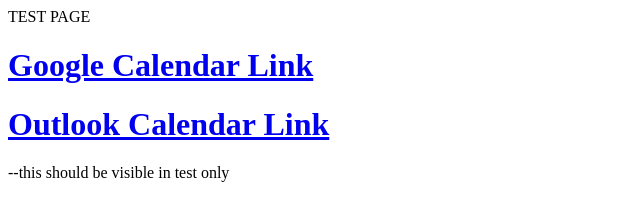
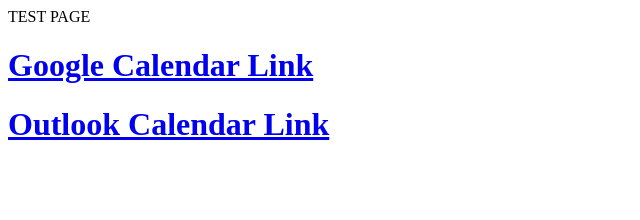
Before and after one commit to udehndukwe/capstoneproject, a plain HTML site: page CalendarFiles/index.html in a window 1280 px wide. Shown: the whole page, without its empty margins (0-640 px from the left). Drawn offline with Linux system fonts and the light colour scheme.

Commit message:
removed test text from index.html

```diff
--- a/CalendarFiles/index.html
+++ b/CalendarFiles/index.html
@@ -5,5 +5,3 @@
         <a href="./googlecalendar.html"><h1>Google Calendar Link</h1></a>
         <a href="./outlookcalendar.html"><h1>Outlook Calendar Link</h1></a>
     </body>
-
-    --this should be visible in test only
```
